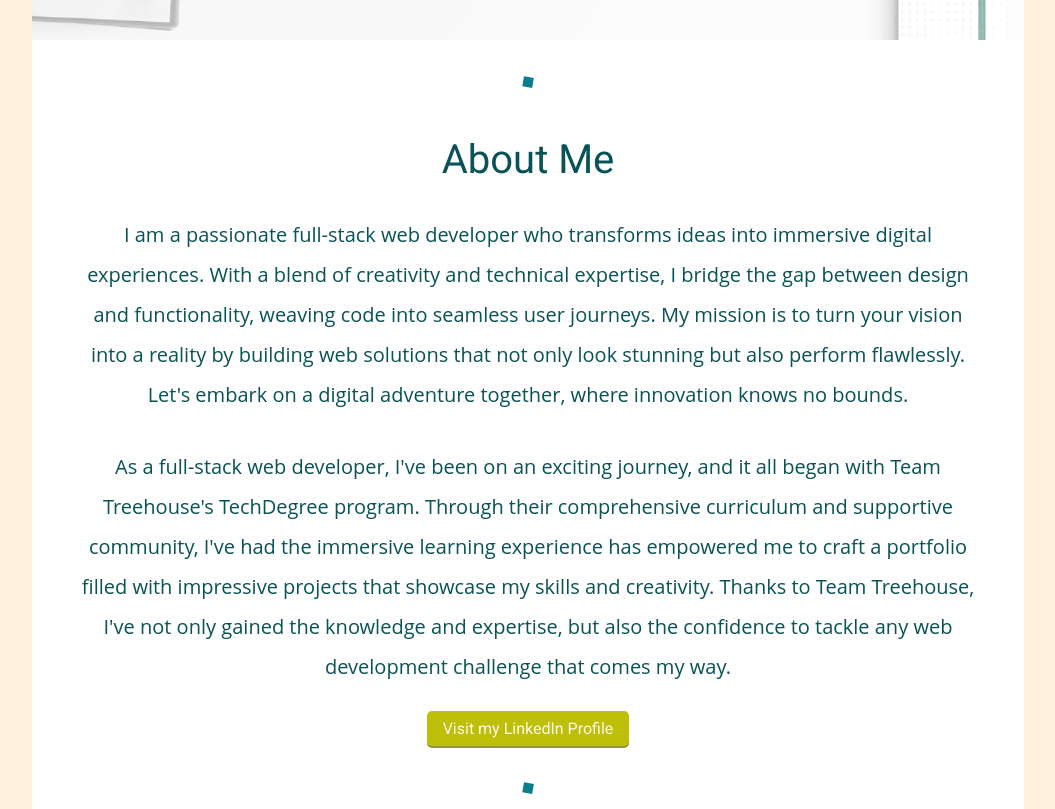
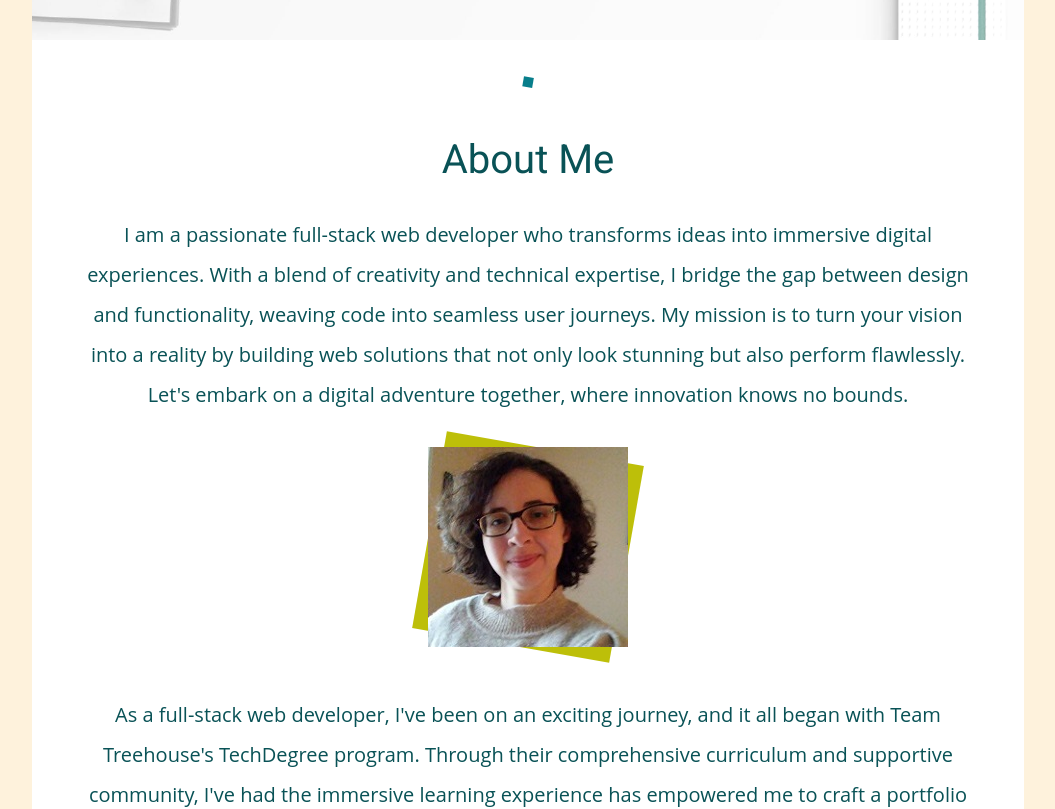
Before and after one commit to Amy-Pr/react-portfolio, a React (Vite) app: page / in a window 1280 px wide. Shown: the part 520-1329 px from the top of the page, without its empty margins (112-1167 px from the left). Built offline with nearby package versions, Linux system fonts and the light colour scheme.

Commit message:
add profile picture to About component

```diff
--- a/src/components/About.jsx
+++ b/src/components/About.jsx
@@ -1,10 +1,13 @@
 import Link from "./Link";
+import profileImage from '../assets/me_cropped_200.png';
 
 const About = () => {
-    return(
-        <section id="about" className="about divider">
-        <h2>About Me</h2>
+  return (
+    <section id="about" className="about divider">
+      <h2>About Me</h2>
+      <div>
         <p>
+
           I am a passionate full-stack web developer who transforms ideas into
           immersive digital experiences. With a blend of creativity and
           technical expertise, I bridge the gap between design and
@@ -13,6 +16,11 @@ const About = () => {
           only look stunning but also perform flawlessly. Let's embark on a
           digital adventure together, where innovation knows no bounds.
         </p>
+
+        <div className="image">
+          <img src={profileImage} alt="Photo of Amy" />
+        </div>
+
         <p>
           As a full-stack web developer, I&apos;ve been on an exciting journey,
           and it all began with Team Treehouse&apos;s TechDegree program.
@@ -23,9 +31,12 @@ const About = () => {
           gained the knowledge and expertise, but also the confidence to tackle
           any web development challenge that comes my way.
         </p>
-        <Link href="#">Visit my LinkedIn Profile</Link>
-      </section>
-    )
+      </div>
+
+      <Link href="#">Visit my LinkedIn Profile</Link>
+
+    </section>
+  )
 }
 
 export default About;
--- a/src/components/Hero.jsx
+++ b/src/components/Hero.jsx
@@ -1,12 +1,8 @@
-import profileImage from '../assets/chuck.png';
 import Link from './Link';
 
 const Hero = () => {
     return(
         <section className="hero divider">
-            {/* <div className="image">
-                <img src={profileImage} alt="Photo of Amy"/>
-            </div> */}
             <div className="intro">
                 <h1>Hello, I'm Amy Preci</h1>
                 <p>I am a Web Developer in</p>
--- a/src/index.css
+++ b/src/index.css
@@ -178,13 +178,13 @@ header button:hover {
   min-height: 500px;
 }
 
-/* .hero .image {
+.about .image {
   display: flex;
   justify-content: center;
   margin-bottom: 3rem;
 }
 
-.hero .image:after {
+.about .image:after {
   content: '';
   position: absolute;
   rotate: 10deg;
@@ -194,12 +194,12 @@ header button:hover {
   background-color: var(--secondary);
 }
 
-.hero .image img {
+.about .image img {
   position: absolute;
   z-index: 10;
   width: 200px;
   background-color: var(--body-bg);
-} */
+}
 
 .hero p {
   font-size: 1.2rem;
```
Also changed, not shown: src/assets/me_cropped_200.png (added).
